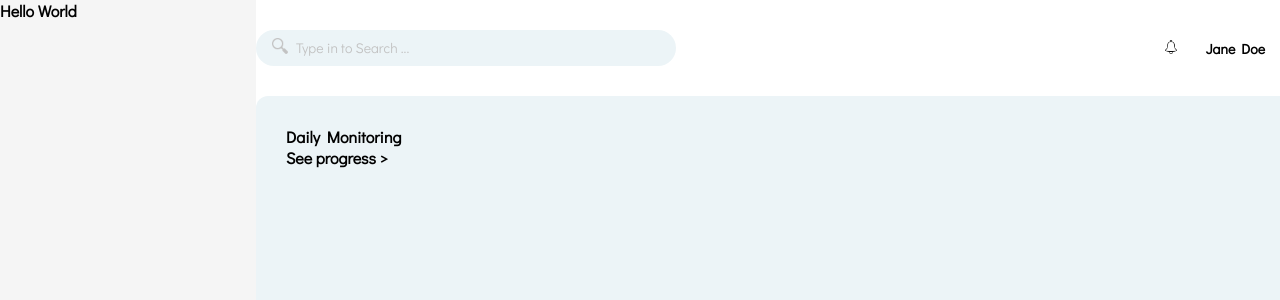
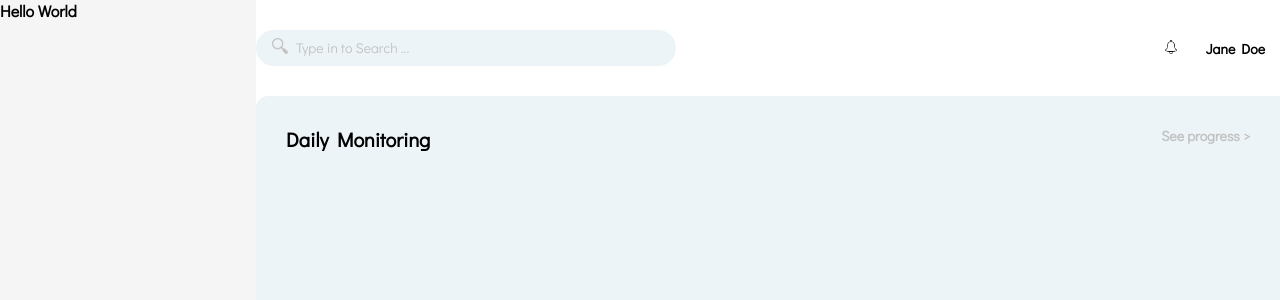
Before and after one commit to khalatevarun/SmartFit, a React (Create React App) app: page / in a window 1280 px wide. Shown: the top 300 px of the page. Built offline with nearby package versions, Linux system fonts and the light colour scheme.

Commit message:
add heading to monitoring component

```diff
--- a/src/components/Monitoring/index.js
+++ b/src/components/Monitoring/index.js
@@ -1,3 +1,5 @@
+import './style.scss';
+
 const Monitoring = () => {
   return (
     <div className="monitoring">
--- a/src/components/Monitoring/style.scss
+++ b/src/components/Monitoring/style.scss
@@ -1,2 +1,16 @@
+@import '../../styles/colors';
+@import '../../styles/fonts';
+
 .monitoring {
 }
+.heading {
+  display: flex;
+  justify-content: space-between;
+}
+.primary {
+  font-size: $title;
+}
+.secondary {
+  font-size: $info;
+  color: $grey;
+}
--- a/src/styles/_fonts.scss
+++ b/src/styles/_fonts.scss
@@ -14,7 +14,7 @@
 //   font-size: 18px;
 // }
 
-$title: 36px;
-$subTitle: 24px;
+$title: 20px;
+$subTitle: 18px;
 $info: 14px;
-$descrp: 18px;
+$descrp: 12px;
```
